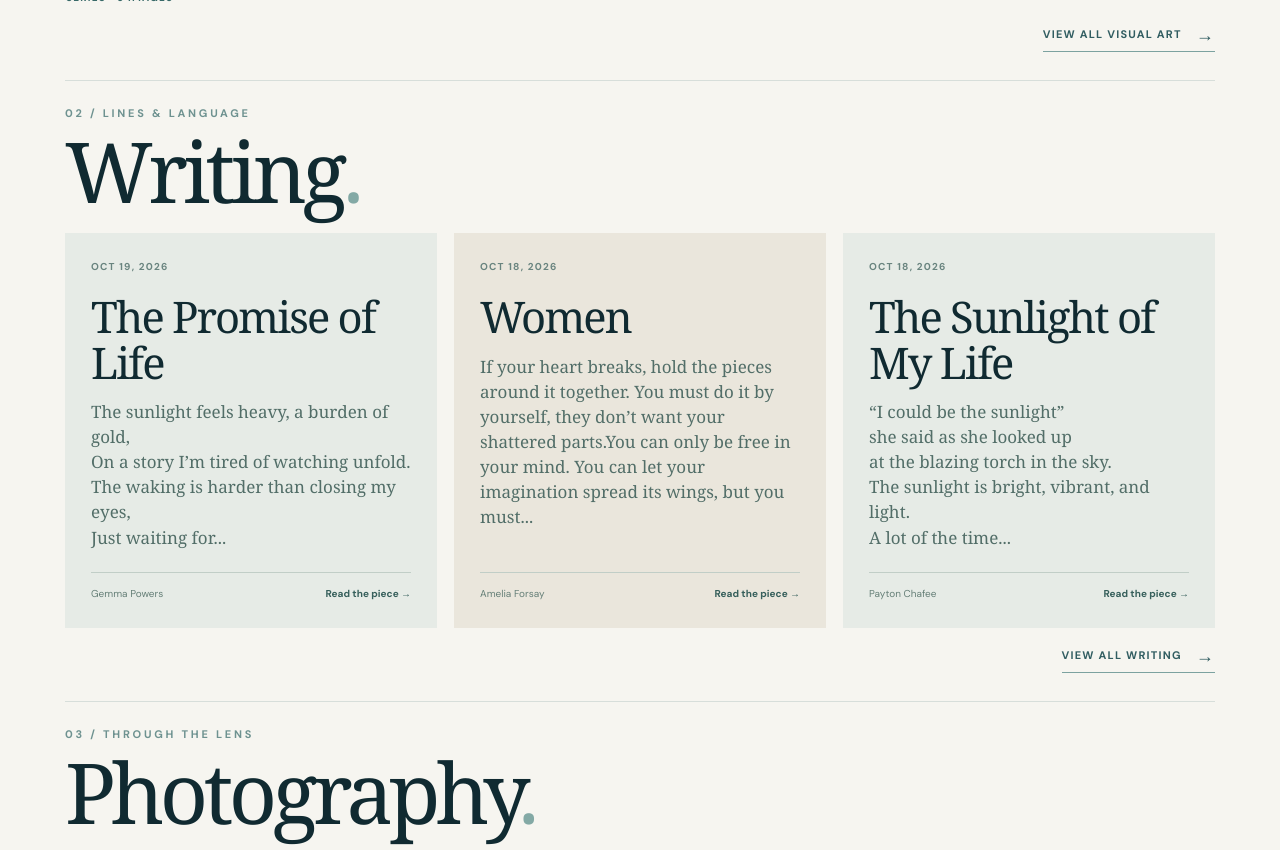
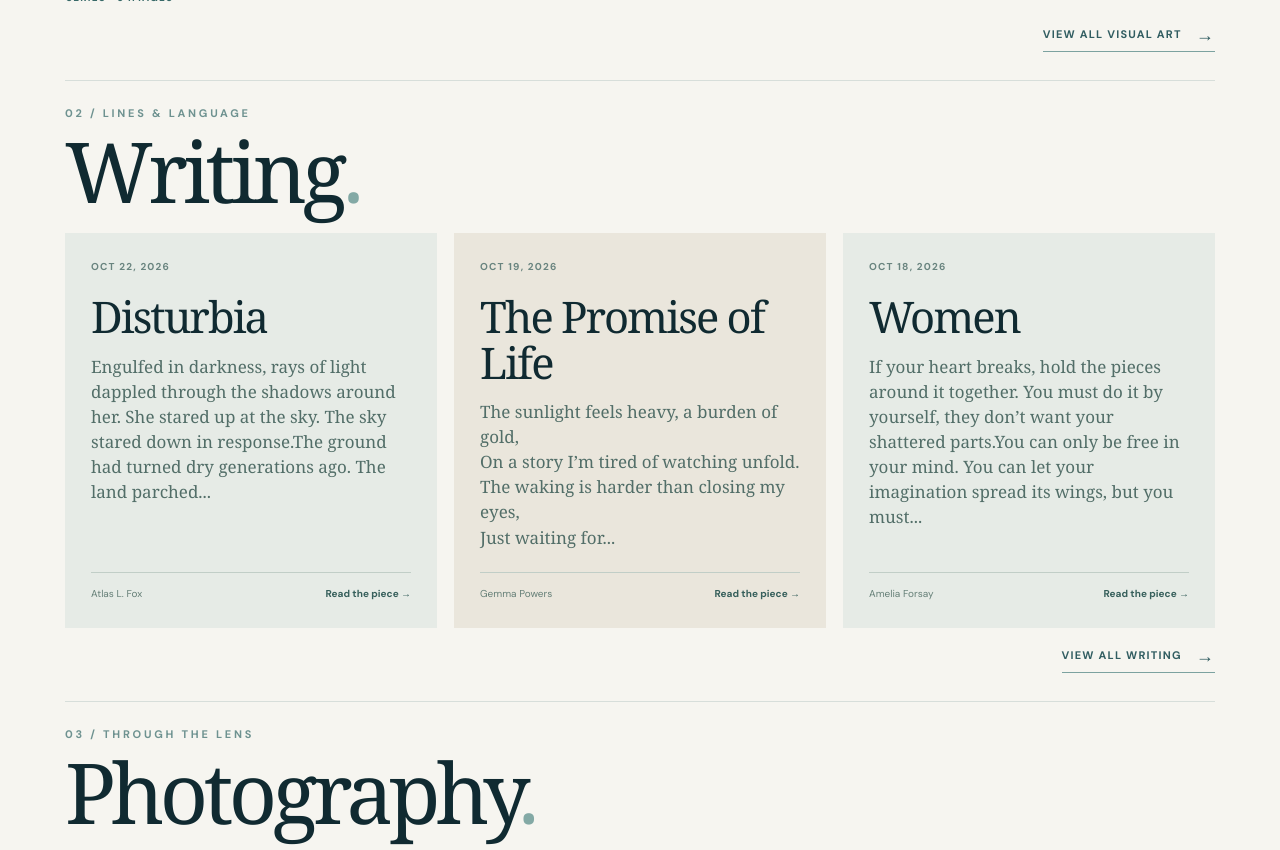
Before and after one commit to egentler/deep-blue, a Jekyll site: the page built from index.html, in a window 1280 px wide and 900 px high, scrolled down 1600 px, cut to the strip 0-850 px from the top of the window. Built offline with Jekyll 4.4.1, drawn with Linux system fonts in a browser that asks for light colours; some web fonts are replaced; some of the changed lines change nothing that is shown.

Commit message:
Update _posts/2026-10-22-disturbia.md (via Pages CMS)

```diff
--- a/_posts/2026-10-22-disturbia.md
+++ b/_posts/2026-10-22-disturbia.md
@@ -2,8 +2,10 @@
 title: Disturbia
 date: 2026-10-22
 category: Writing
-published: false
-author: Pseudonym for AF
+published: true
+author: Atlas L. Fox
+summary: "Atlas L. Fox is the pen name of one of LR's most talented and prolific
+  student writers. "
 preview: Engulfed in darkness, rays of light dappled through the shadows around
   her. She stared up at the sky. The sky stared down in response.The ground had
   turned dry generations ago. The land parched...
```
